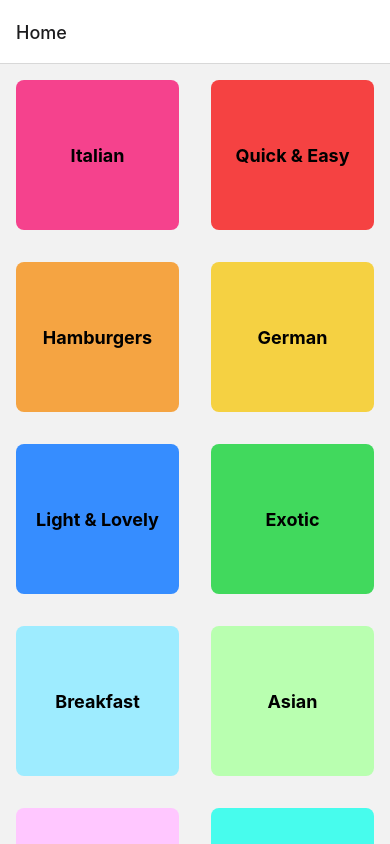
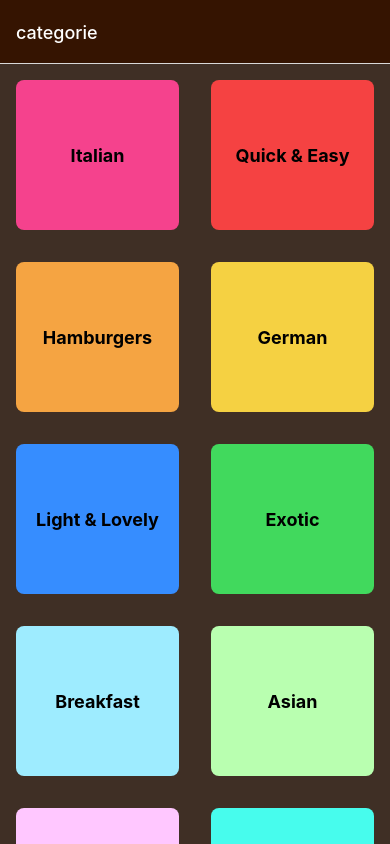
Before and after one commit to xorbun/MealNative, a React Native app: screen /CategoryScreen in a window 390 px wide. Built offline with nearby package versions, Linux system fonts and the light colour scheme.

Commit message:
navigation options
added navigation's options

```diff
--- a/App.js
+++ b/App.js
@@ -9,11 +9,16 @@ const Stack = createNativeStackNavigator();
 export default function App() {
   return (
     <View style={styles.container}>
-      <StatusBar style="dark" />
+      <StatusBar style="light" />
       <NavigationContainer>
-        <Stack.Navigator>
-          <Stack.Screen name="Home" component={CategorieScreen} />
-          <Stack.Screen name="dettagli" component={MealsOverviewScreen}/>
+        <Stack.Navigator screenOptions={{headerStyle:{backgroundColor:'#351401'},
+          headerTintColor:'white',
+          contentStyle:{backgroundColor:'#3f2f25'}}}>
+          <Stack.Screen name="CategoryScreen" component={CategorieScreen} options={{title:'categorie',
+          }}/>
+          <Stack.Screen name="MealOverview" component={MealsOverviewScreen} options={({route,navigation})=>{
+            const titleId=route.params.categoryTitle;
+            return {title:titleId}}}/>
         </Stack.Navigator>
       </NavigationContainer>
     </View>
--- a/components/MealItem.js
+++ b/components/MealItem.js
@@ -36,7 +36,7 @@ const MealItem = ({
       </Pressable>
     </View>
   );
-};
+}
 export default MealItem;
 const styles = StyleSheet.create({
   maelContainer: {
--- a/screens/CategoryScreen.js
+++ b/screens/CategoryScreen.js
@@ -5,7 +5,7 @@ import CategoryGridTile from "../components/CategoryGridTile";
 const CategorieScreen = ({ navigation }) => {
   const renderCategoryItem = (itemData) => {
     const pressHandler = () => {
-      navigation.navigate("dettagli", {
+      navigation.navigate("MealOverview", {
         categoryId: itemData.item.id,
         categoryTitle:itemData.item.title,
       });
```
